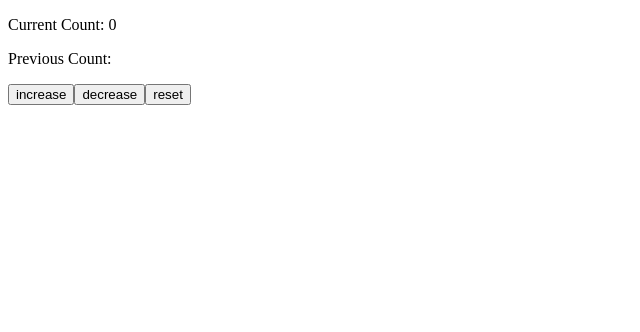
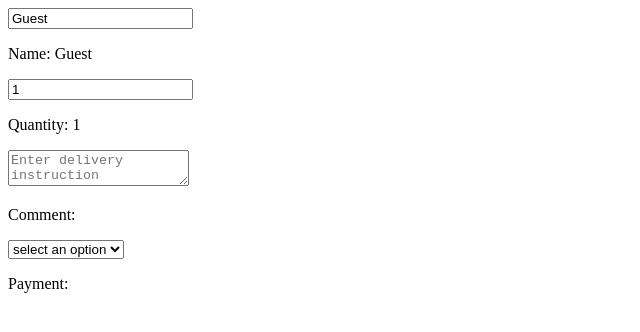
Before and after one commit to saurabhraghuvanshii/React-learning, a React (Vite) app: page / in a window 1280 px wide. Shown: the top 332 px of the page, without its empty margins (0-640 px from the left). Built offline with nearby package versions, Linux system fonts and the light colour scheme.

Commit message:
onChange event handler

```diff
--- a/src/App.jsx
+++ b/src/App.jsx
@@ -12,8 +12,8 @@
 // 	);
 // }
 
-import Counter from "./Counter";
-//import Mycomponent from "./Mycomponents/Mycomponent";
+//import Counter from "./Counter";
+import Mycomponent from "./Mycomponents/Mycomponent";
 
 // const App = () => {
 // 	const fruits = [
@@ -47,11 +47,17 @@ import Counter from "./Counter";
 // 	</div>;
 // };
 
+// const App = () => {
+// 	return <div>
+// 		{/* <Mycomponent/> */}
+// 		<Counter/>
+// 	</div>;
+// };
+
+
 const App = () => {
 	return <div>
-		{/* <Mycomponent/> */}
-		<Counter/>
+		<Mycomponent/>
 	</div>;
 };
-
 export default App;
--- a/src/Mycomponents/Mycomponent.jsx
+++ b/src/Mycomponents/Mycomponent.jsx
@@ -1,17 +1,58 @@
 import { useState } from "react";
 
+// const Mycomponent = () => {
+//     const [name, setName] = useState("dsds");
+//     const [age , setAge] = useState(0);
+
+//     const updateName = () => {
+//         setName("ssaa");
+//         setAge(19)
+//     }
+// 	return <div>
+//         <p>Name: {name}</p>
+//         <p>Age: {age}</p>
+//         <button onClick={updateName}>set name</button>
+//     </div>;
+// };
+
 const Mycomponent = () => {
-    const [name, setName] = useState("dsds");
-    const [age , setAge] = useState(0);
+	const [name, setName] = useState("Guest");
+    const [quantity, setQuantity] = useState(1);
+    const [comment, setComment] = useState("");
+    const [payment, setPayment] = useState("");
 
-    const updateName = () => {
-        setName("ssaa");
-        setAge(19)
+    function handleNameChange(event){
+        setName(event.target.value);
     }
-	return <div>
+
+    function handelQuantityChange(event) {
+        setQuantity(event.target.value);
+    }
+
+    function handleCommentChange (event) {
+        setComment(event.target.value);
+    }
+
+    function handlePaymentChange(event) {
+        setPayment(event.target.value);
+    }
+
+    return <div>
+        <input value={name} onChange={handleNameChange}></input>
         <p>Name: {name}</p>
-        <p>Age: {age}</p>
-        <button onClick={updateName}>set name</button>
+
+        <input value={quantity} onChange={handelQuantityChange} type="number"/>
+        <p>Quantity: {quantity}</p>
+
+        <textarea value={comment} onChange={handleCommentChange} placeholder="Enter delivery instruction"/>
+        <p>Comment: {comment}</p>
+
+        <select value={payment} onChange={handlePaymentChange}>
+            <option>select an option</option>
+            <option value="Via">Visa</option>
+            <option value="Mastercard">MasterCard</option>
+        </select>
+        <p>Payment: {payment}</p>
     </div>;
 };
 
```
